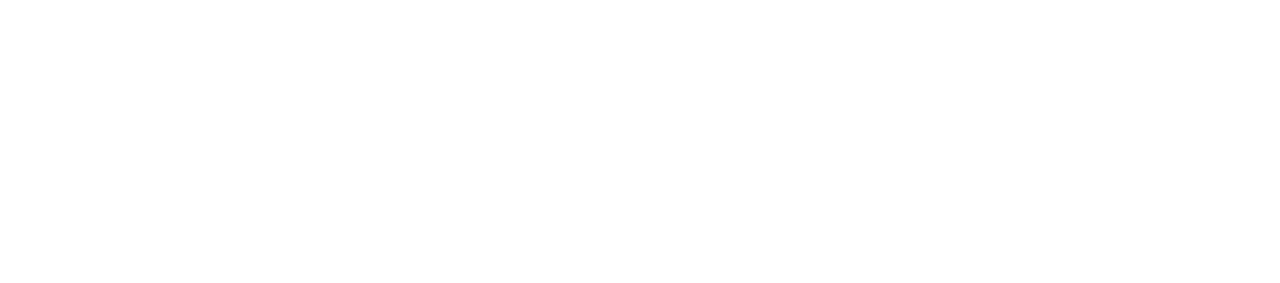
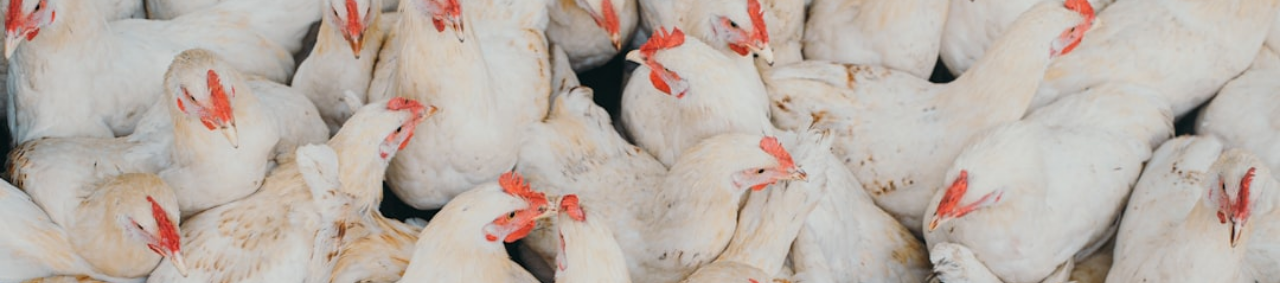
Before and after one commit to labop-tech/agrojungle, a plain HTML site: page Index.html in a window 1280 px wide. Shown: the top 283 px of the page. Drawn offline with Linux system fonts and the light colour scheme.

Commit message:
Update Index.html

```diff
--- a/Index.html
+++ b/Index.html
@@ -23,7 +23,7 @@
 /* HERO */
 .hero {
   height: 100vh;
-  background: url('/img/group.jpeg') center/cover no-repeat;
+  background: url('group.jpeg') center/cover no-repeat;
   display: flex;
   align-items: center;
   justify-content: center;
```
